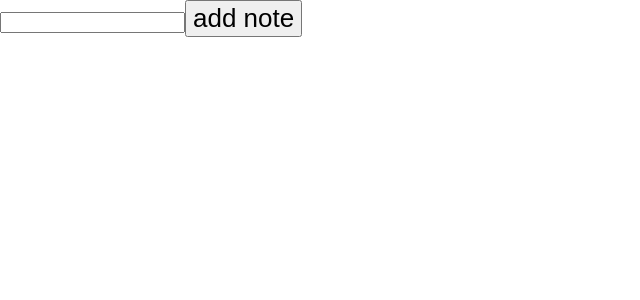
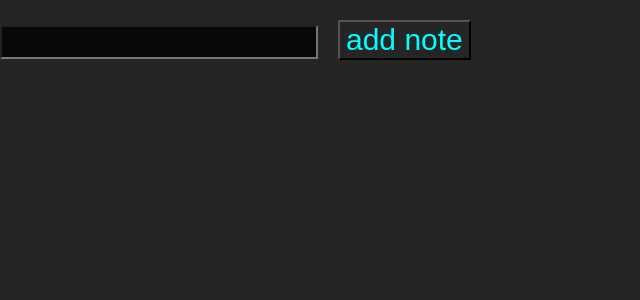
Before and after one commit to IamDavidev/Note-Redux, a React (Vite) app: page / in a window 1280 px wide. Shown: the top 300 px of the page, without its empty margins (0-640 px from the left). Built offline with nearby package versions, Linux system fonts and the light colour scheme.

Commit message:
note reducer

```diff
--- a/src/App.css
+++ b/src/App.css
@@ -1,42 +1,16 @@
-.App {
-  text-align: center;
+body{
+  background-color: rgb(37, 37, 37);
+  font-size:30px
 }
+input{
+  font-size:24px;
+  background:#080808;
+  color:#0ff;
 
-.App-logo {
-  height: 40vmin;
-  pointer-events: none;
 }
-
-@media (prefers-reduced-motion: no-preference) {
-  .App-logo {
-    animation: App-logo-spin infinite 20s linear;
-  }
+button{
+  color:#0ff;
+  background:rgb(37, 37, 37);
+  margin:20px;
+  font-size:30px;
 }
-
-.App-header {
-  background-color: #282c34;
-  min-height: 100vh;
-  display: flex;
-  flex-direction: column;
-  align-items: center;
-  justify-content: center;
-  font-size: calc(10px + 2vmin);
-  color: white;
-}
-
-.App-link {
-  color: #61dafb;
-}
-
-@keyframes App-logo-spin {
-  from {
-    transform: rotate(0deg);
-  }
-  to {
-    transform: rotate(360deg);
-  }
-}
-
-button {
-  font-size: calc(10px + 2vmin);
-}
--- a/src/App.jsx
+++ b/src/App.jsx
@@ -10,16 +10,47 @@ function App() {
     evt.preventDefault();
     const { target } = evt;
     const content = target.note.value;
+    target.note.value = ' ';
+    dispatch({
+      type: '@note/add',
+      payload: {
+        content,
+        id: content,
+        imptr: true,
+      },
+    });
   };
+
+  const handleImportant = (id) =>{
+    dispatch({
+      type:'@note/imptr',
+      payload:{
+        id
+      }
+    })
+    console.log(state);
+  }
+
   return (
     <div>
-      <form onSumbit={addNote}>
+      <form onSubmit={addNote}>
         <input type="text" name="note" />
         <button>add note</button>
       </form>
       <ul>
         {state.map((i) => {
-          return <li key={i.id}>{i.note}</li>;
+          return (
+            <div key={i.id}>
+              {i.imptr === true ? (
+                <li style={{ 'color': '#0ff' }}>{i.content} </li>
+              ) : (
+                <li>{i.content}</li>
+              )}
+              <button onClick={()=> handleImportant(i.id)} >
+                !color
+              </button>
+            </div>
+          );
         })}
       </ul>
     </div>
--- a/src/Reducers/NoteReducer.js
+++ b/src/Reducers/NoteReducer.js
@@ -2,11 +2,13 @@ const NoteReducer = (state = [], action) => {
   switch (action.type) {
     case '@note/add':
       return [...state, action.payload];
-    case '@note/important':
+    case '@note/imptr':
       return () => {
         const { id } = action.payload;
         return state.map((i) => {
-          i.id === id ? { ...state, important: !important } : i;
+          // i.id === id ? { ...i, imptr: !imptr } : i;
+          if (i.id === id) return { ...i, id: 'ho' };
+          return note;
         });
       };
 
```
